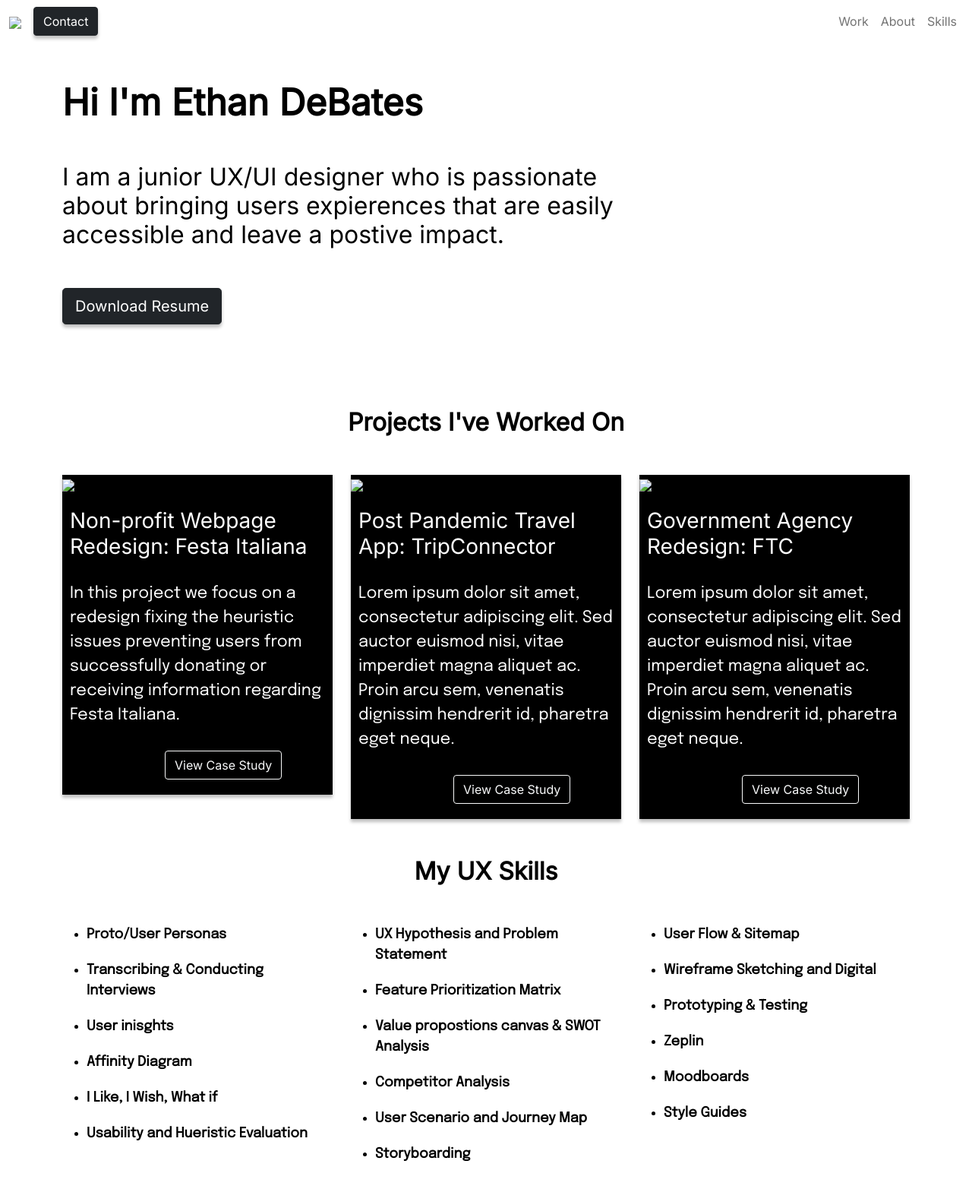
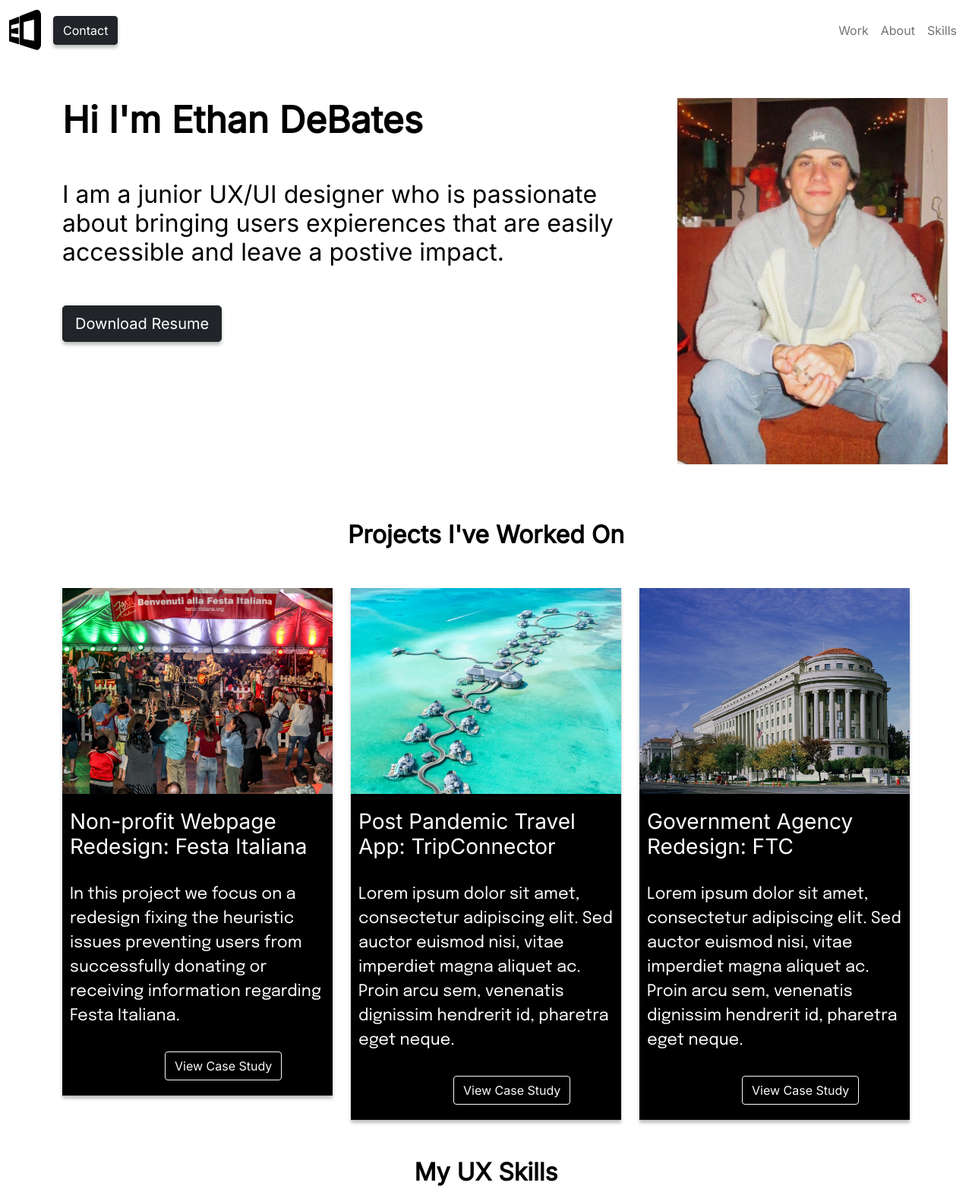
Before and after one commit to debates28/UX_UI_HW_20, a plain HTML site: page index.html in a window 1280 px wide. Shown: the top 1565 px of the page at 76% size. Drawn offline with nearby package versions, Linux system fonts and the light colour scheme; the site is published under a folder, as on GitHub Pages, so addresses that start at the root find nothing.

Commit message:
image fix

```diff
--- a/index.html
+++ b/index.html
@@ -28,14 +28,14 @@
 
     <div class="preLoader">
     <div class="disc">
-        <img src="/images/ED-XL.png">
+        <img src="images/ED-XL.png">
     </div>
     </div>
 
 <div class="webpage">
     <nav class="navbar navbar-expand-lg navbar-light">
         <div class="container-fluid">
-          <a class="navbar-brand" href="/index.html"><img src="/images/ED-logo.svg"></a>
+          <a class="navbar-brand" href="index.html"><img src="images/ED-logo.svg"></a>
           <button type="button" class="btn btn-dark">Contact</button>
           <button class="navbar-toggler" type="button" data-bs-toggle="collapse" data-bs-target="#navbarNav" aria-controls="navbarNav" aria-expanded="false" aria-label="Toggle navigation">
             <span class="navbar-toggler-icon"></span>
@@ -67,7 +67,7 @@
                     </span>
             </div>
               <div class="col-lg-4 align-items-center d-flex">
-                <img src="/images/Portrait.png" alt="" class="silly img-fluid">
+                <img src="images/Portrait.png" alt="" class="silly img-fluid">
               </div>
           </div>
           </div>
@@ -79,11 +79,11 @@
             <div class="cs-item col-lg-4 col-md-12 col-sm-12">
               <div class="cs-card">
                 <div class="cs-items">
-                  <img src="/images/Festa.png" class="img-fluid" />
+                  <img src="images/Festa.png" class="img-fluid" />
                     <h3>Non-profit Webpage Redesign: Festa Italiana</h3>
                       <p> In this project we focus on a redesign fixing the heuristic issues preventing users from successfully
                       donating or receiving information regarding Festa Italiana.</p>
-                        <a class="btn btn-outline-light" href="/casestudy.html" role="button">View Case Study</a>
+                        <a class="btn btn-outline-light" href="casestudy.html" role="button">View Case Study</a>
                 </div>
               </div>
             </div>
@@ -91,7 +91,7 @@
             <div class="cs-item col-lg-4 col-md-12 col-sm-12">
               <div class="cs-card">
                 <div class="cs-items">
-                    <img src="/images/Tripconnector.png" class="img-fluid" />
+                    <img src="images/Tripconnector.png" class="img-fluid" />
                       <h3>Post Pandemic Travel App: TripConnector</h3>
                         <p> Lorem ipsum dolor sit amet, consectetur adipiscing elit. Sed auctor euismod nisi, vitae imperdiet magna aliquet ac. Proin arcu sem,
                         venenatis dignissim hendrerit id, pharetra eget neque.</p>
@@ -103,7 +103,7 @@
             <div class="cs-item col-lg-4 col-md-12 col-sm-12">
               <div class="cs-card">
                 <div class="cs-items">
-                  <img src="/images/FTC.png" class="img-fluid" />
+                  <img src="images/FTC.png" class="img-fluid" />
                     <h3>Government Agency Redesign: FTC</h3>
                       <p> Lorem ipsum dolor sit amet, consectetur adipiscing elit. Sed auctor euismod nisi, vitae imperdiet magna aliquet ac. Proin arcu sem,
                       venenatis dignissim hendrerit id, pharetra eget neque.</p>
@@ -162,10 +162,10 @@
           <footer class="d-flex flex-wrap justify-content-between align-items-center py-3 my-4 border-top">
             <p class="col-md-4 mb-0 text-muted">Copyright&copy;  2022</p>
             <a href="/">
-              <img src="/images/ED-logo.svg">
+              <img src="images/ED-logo.svg">
             </a>
             <ul class="nav col-md-4 justify-content-end">
-              <li class="nav-item"><a href="https://www.linkedin.com/in/ethandebates/"><img src="/images/LinkedIn-mini.png"></a></li>
+              <li class="nav-item"><a href="https://www.linkedin.com/in/ethandebates/"><img src="images/LinkedIn-mini.png"></a></li>
             </ul>
           </footer>
       </div>
```
